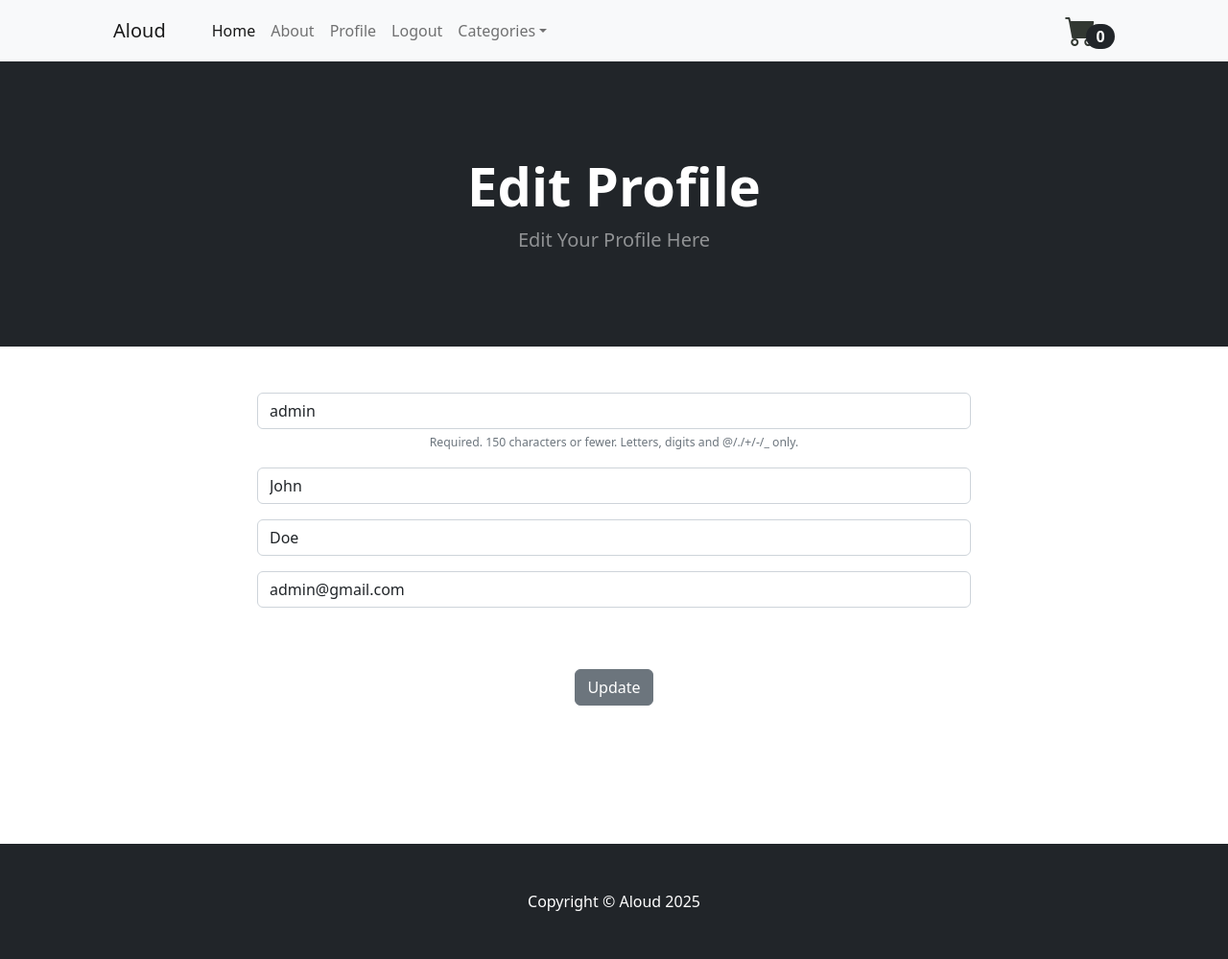
After one commit to Sreedevi0602/ecom, a Django app: page /update_user/ in a window 1280 px wide. The commit adds this page. Shown: the whole page at 96% size. Run offline with Django 5.2, Linux system fonts and the light colour scheme; a user stored in the database is signed in; data comes from the database, SQL or seed files in the repository; both versions use the stored data as it was after the commit; some libraries are stand-ins or nearby versions.

Commit message:
Code for profile updation. Created the url and html file. Integrated the UserChangeForm with the name UpdateUserForm. Wrote the view to edit profile. Made the edit profile link to be displayed only for authenticated users.

```diff
--- a/ecom/store/forms.py
+++ b/ecom/store/forms.py
@@ -1,5 +1,5 @@
 from django.contrib.auth.models import User
-from django.contrib.auth.forms import UserCreationForm
+from django.contrib.auth.forms import UserCreationForm, UserChangeForm
 from django import forms
 
 class SignUpForm(UserCreationForm):
@@ -28,3 +28,24 @@ class SignUpForm(UserCreationForm):
 		self.fields['password2'].widget.attrs['placeholder'] = 'Confirm Password'
 		self.fields['password2'].label = ''
 		self.fields['password2'].help_text = '<span class="form-text text-muted"><small>Enter the same password as before, for verification.</small></span>'
+
+
+
+
+class UpdateUserForm(UserChangeForm):
+	password = None
+	email = forms.EmailField(label="", widget=forms.TextInput(attrs={'class':'form-control', 'placeholder':'Email Address'}))
+	first_name = forms.CharField(label="", max_length=100, widget=forms.TextInput(attrs={'class':'form-control', 'placeholder':'First Name'}))
+	last_name = forms.CharField(label="", max_length=100, widget=forms.TextInput(attrs={'class':'form-control', 'placeholder':'Last Name'}))
+
+	class Meta:
+		model = User
+		fields = ('username', 'first_name', 'last_name', 'email')
+
+	def __init__(self, *args, **kwargs):
+		super(UpdateUserForm, self).__init__(*args, **kwargs)
+
+		self.fields['username'].widget.attrs['class'] = 'form-control'
+		self.fields['username'].widget.attrs['placeholder'] = 'User Name'
+		self.fields['username'].label = ''
+		self.fields['username'].help_text = '<span class="form-text text-muted"><small>Required. 150 characters or fewer. Letters, digits and @/./+/-/_ only.</small></span>'
--- a/ecom/store/templates/navbar.html
+++ b/ecom/store/templates/navbar.html
@@ -21,6 +21,8 @@
             <li class="nav-item"><a class="nav-link" href="{% url 'about' %}">About</a></li>
 
           {% if user.is_authenticated %}
+
+            <li class="nav-item"><a class="nav-link" href="{% url 'update_user' %}">Profile</a></li>
 
             <li class="nav-item"><a class="nav-link" href="{% url 'logout' %}">Logout</a></li>
 
--- /dev/null
+++ b/ecom/store/templates/update_user.html
@@ -0,0 +1,38 @@
+{% extends 'base.html' %} {% block content %}
+
+<!-- Header-->
+<header class="bg-dark py-5">
+  <div class="container px-4 px-lg-5 my-5">
+    <div class="text-center text-white">
+      <h1 class="display-4 fw-bolder">Edit Profile</h1>
+      <p class="lead fw-normal text-white-50 mb-0">Edit Your Profile Here</p>
+    </div>
+  </div>
+</header>
+
+<div class="container">
+  <div class="row">
+    <center>
+      <div class="col-8">
+        <br /><br />
+
+        <form method="POST" action="{% url 'update_user' %}">
+          {% csrf_token %}
+
+          {{ user_form.as_p }}
+
+          <br/><br/>
+
+          <button type="submit" class="btn btn-secondary">
+            Update
+          </button>
+
+        </form>
+
+        <br /><br /><br /><br /><br /><br />
+      </div>
+    </center>
+  </div>
+</div>
+
+{% endblock %}
--- a/ecom/store/urls.py
+++ b/ecom/store/urls.py
@@ -7,6 +7,7 @@ urlpatterns = [
     path('login/', views.login_user, name='login'),
     path('logout/', views.logout_user, name='logout'),
     path('register/', views.register_user, name='register'),
+    path('update_user/', views.update_user, name='update_user'),
     path('product/<int:pk>', views.product, name='product'),
     path('category/<str:cat>', views.category, name='category'),
     path('shop/', views.shop, name= 'shop'),
--- a/ecom/store/views.py
+++ b/ecom/store/views.py
@@ -2,10 +2,22 @@ from django.shortcuts import render, redirect
 from .models import *
 from django.contrib.auth import authenticate, login, logout
 from django.contrib import messages
-
 from .forms import *
 
 # Create your views here.
+def update_user(request):
+    current_user = User.objects.get(id=request.user.id)
+    user_form = UpdateUserForm(request.POST or None, instance=current_user)
+
+    if user_form.is_valid():
+        user_form.save()
+        login(request, current_user)
+        messages.success(request,'Your Profile has been Updated Successfully')
+        return redirect('home')
+
+    return render(request, 'update_user.html', {'user_form': user_form})
+
+
 def category_summary(request):
     categories= Category.objects.all()
     return render(request, 'category_summary.html', {'categories': categories})
```
Also changed, not shown: ecom/db.sqlite3.
